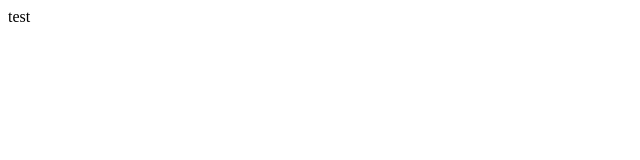
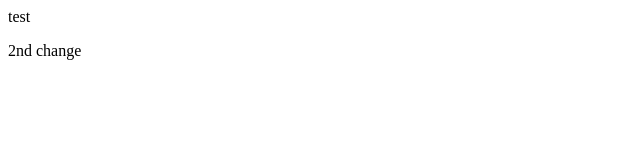
Before and after one commit to jamilhassanuk/portfolio, a plain HTML site: page index.html in a window 1280 px wide. Shown: the full height of the page, 0-640 px from the left. Drawn offline with Linux system fonts and the light colour scheme.

Commit message:
2nd commit test

```diff
--- a/index.html
+++ b/index.html
@@ -3,6 +3,7 @@
 
 <body>
     <p>test</p>
+    <p>2nd change</p>
 </body>
 
 
```
